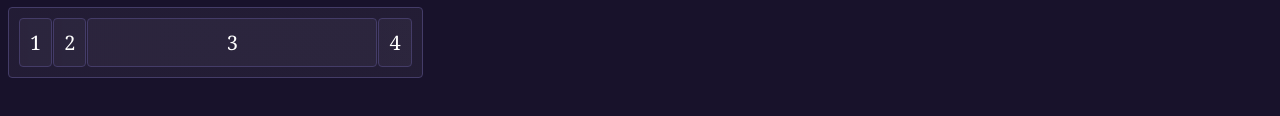
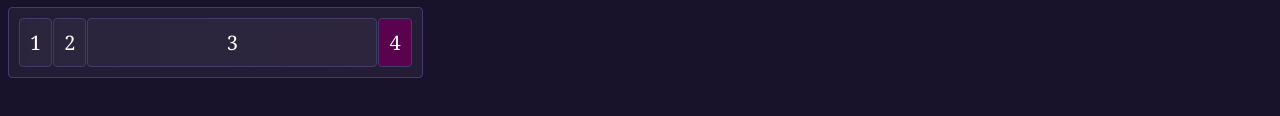
Before and after one commit to Merzaad/learning_css, a plain HTML site: page index.html in a window 1280 px wide. Shown: the part 608-724 px from the top of the page. Drawn offline with Linux system fonts and the light colour scheme.

Commit message:
Specificity

```diff
--- a/index.css
+++ b/index.css
@@ -103,6 +103,16 @@ img[alt='f1'] {
 .flex [shrink] {
   flex-shrink: 1;
 }
+.specificity {
+  background: red /*  !important */;
+}
+div#specificity {
+  background: yellowgreen;
+}
+#specificity[specificity] {
+  background: purple;
+}
+
 @media (min-width: 960px) {
   main {
     grid-template-columns: repeat(3, 1fr);
--- a/index.html
+++ b/index.html
@@ -34,7 +34,9 @@
         <div>1</div>
         <div shrink>2</div>
         <div grow>3</div>
-        <div>4</div>
+        <div class="specificity" id="specificity" specificity style="background: rgb(90, 2, 77)">
+          4
+        </div>
       </div>
     </main>
     <div class="classSpecificity" id="idSpecificity" />
```
